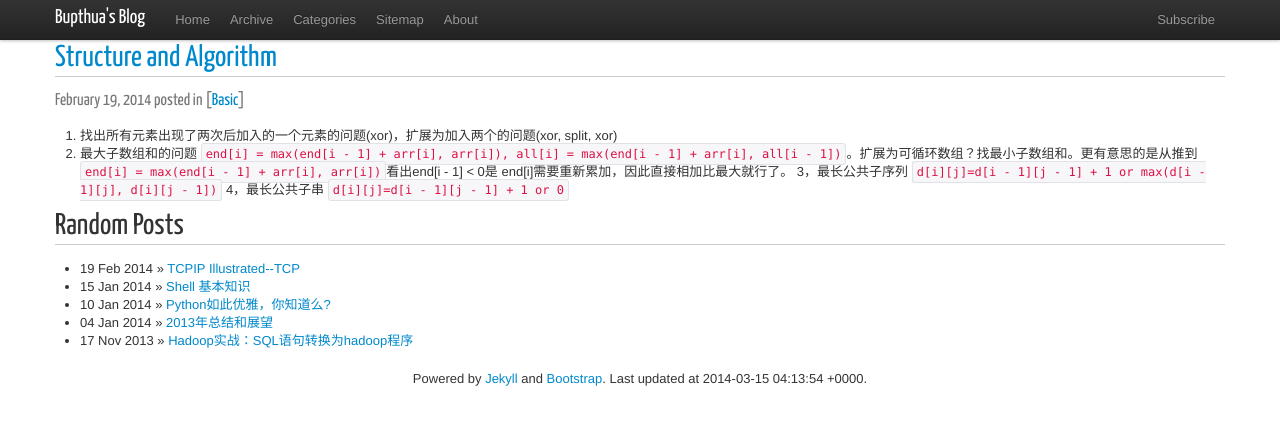
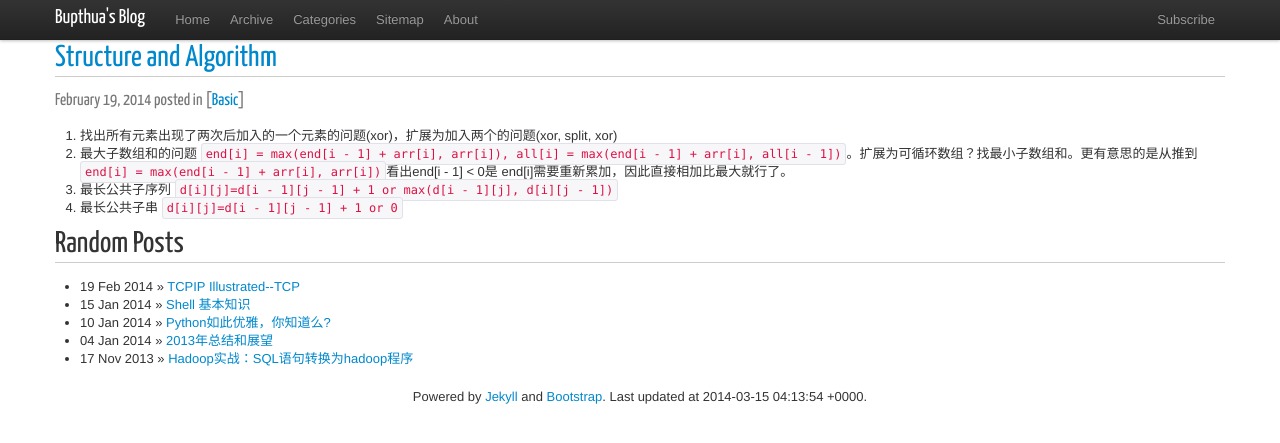
Before and after one commit to bupthua/bupthua.github.com, a Jekyll site: the page built from _posts/2014/2014-2-19-Basic-Structure-Algorithm.md, in a window 1280 px wide. Shown: the top 443 px of the page. Built offline with Jekyll 4.4.1, drawn with Linux system fonts in a browser that asks for light colours; nearby versions of some CDN libraries; Markdown is read by kramdown in place of the engine named in the settings; comment, search, counter and statistics services are not loaded.

Commit message:
change the format

```diff
--- a/_posts/2014/2014-2-19-Basic-Structure-Algorithm.md
+++ b/_posts/2014/2014-2-19-Basic-Structure-Algorithm.md
@@ -6,5 +6,5 @@ category: Basic
 
 1. 找出所有元素出现了两次后加入的一个元素的问题(xor)，扩展为加入两个的问题(xor, split, xor)
 2. 最大子数组和的问题 `end[i] = max(end[i - 1] + arr[i], arr[i]), all[i] = max(end[i - 1] + arr[i],  all[i - 1])`。扩展为可循环数组？找最小子数组和。更有意思的是从推到`end[i] = max(end[i - 1] + arr[i], arr[i])`看出end[i - 1] < 0是 end[i]需要重新累加，因此直接相加比最大就行了。
-3，最长公共子序列 `d[i][j]=d[i - 1][j - 1] + 1 or max(d[i - 1][j], d[i][j - 1])`
-4，最长公共子串 `d[i][j]=d[i - 1][j - 1] + 1 or 0`
+3. 最长公共子序列 `d[i][j]=d[i - 1][j - 1] + 1 or max(d[i - 1][j], d[i][j - 1])`
+4. 最长公共子串 `d[i][j]=d[i - 1][j - 1] + 1 or 0`
```
Also changed, not shown: _posts/2014/2014-2-19-TCPIP-Illustrated-TCP.md (+3 -2 lines).
